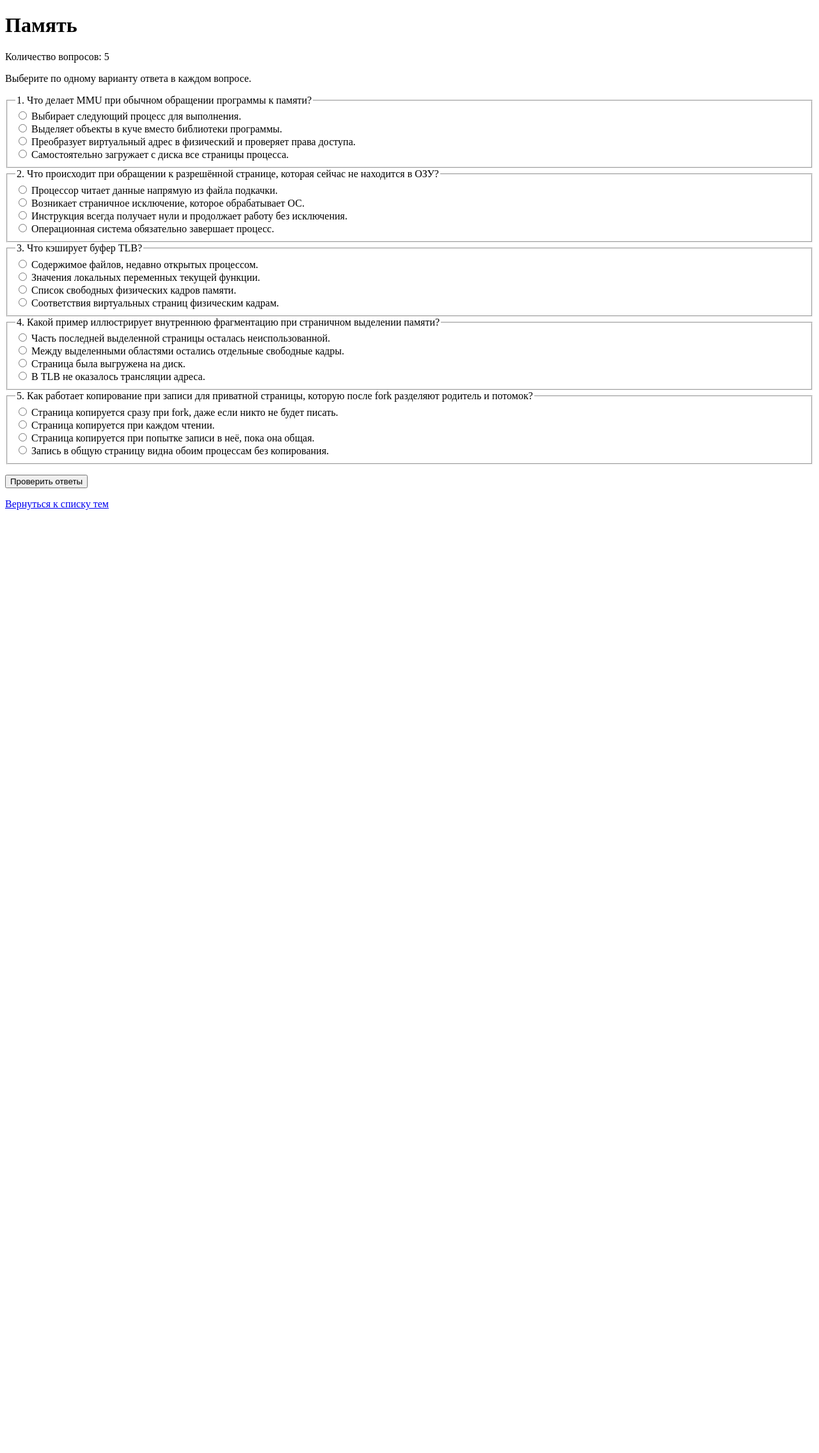
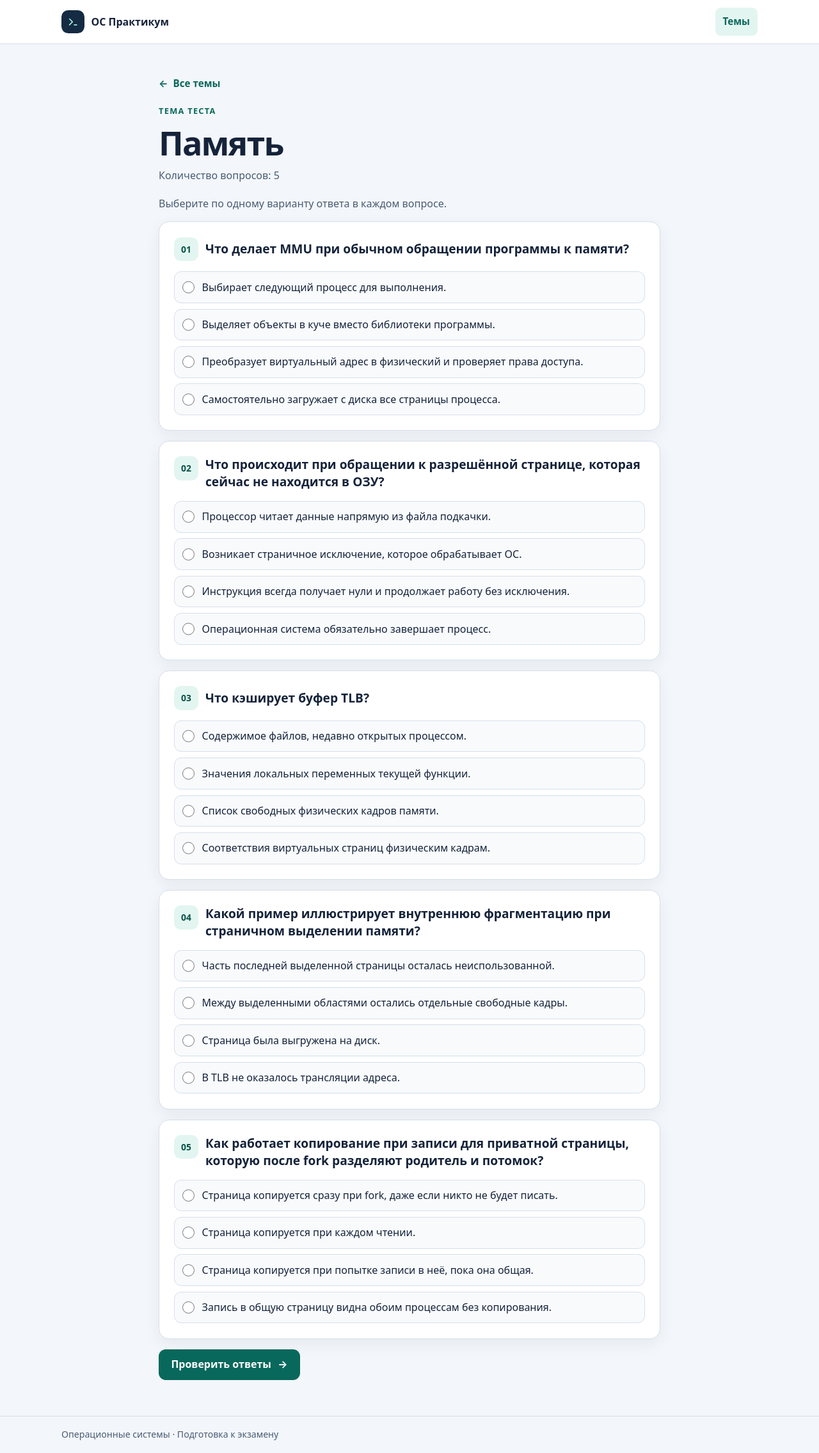
Before and after one commit to i1yabat/preparing_to_OS_exam, a Django app: page /topics/memory/ in a window 1280 px wide. Shown: the whole page at 64% size. Before the commit the page ends 797 px from the top, so only its background shows below. Run offline with Django 5.2, Linux system fonts and the light colour scheme; data comes from the database, SQL or seed files in the repository.

Commit message:
Polish quiz interface and document manual review

```diff
--- a/config/settings.py
+++ b/config/settings.py
@@ -11,6 +11,7 @@ INSTALLED_APPS = [
     "django.contrib.auth",
     "django.contrib.contenttypes",
     "django.contrib.sessions",
+    "django.contrib.staticfiles",
     "quiz",
 ]
 
@@ -47,4 +48,5 @@ DATABASES = {
 LANGUAGE_CODE = "ru"
 TIME_ZONE = "UTC"
 USE_TZ = True
+STATIC_URL = "/static/"
 DEFAULT_AUTO_FIELD = "django.db.models.BigAutoField"
--- /dev/null
+++ b/quiz/static/quiz/site.css
@@ -0,0 +1,297 @@
+:root {
+    color-scheme: light;
+    --canvas: #f3f6fa;
+    --paper: #fff;
+    --ink: #15233a;
+    --muted: #485c73;
+    --line: #d6dfe9;
+    --accent: #09685c;
+    --accent-dark: #075348;
+    --accent-soft: #e3f5f0;
+    --mint: #9cefd7;
+    --danger: #9c3030;
+    --gutter: clamp(1rem, 4vw, 2.5rem);
+    --page-width: 68rem;
+    --radius: 1rem;
+    --shadow: 0 8px 24px rgb(21 35 58 / 6%);
+    font-family: system-ui, -apple-system, "Segoe UI", sans-serif;
+    line-height: 1.55;
+    color: var(--ink);
+    background: var(--canvas);
+}
+
+*, *::before, *::after { box-sizing: border-box; }
+
+body {
+    display: flex;
+    min-height: 100vh;
+    flex-direction: column;
+    margin: 0;
+    overflow-wrap: anywhere;
+}
+
+h1, h2, h3, p { margin: 0; }
+h1, h2, h3 { line-height: 1.16; }
+h1 { font-size: clamp(2rem, 5vw, 3.25rem); letter-spacing: -.035em; }
+h2 { font-size: clamp(1.4rem, 3vw, 1.8rem); letter-spacing: -.02em; }
+
+a { color: var(--accent); text-underline-offset: .2em; }
+button { font: inherit; }
+:focus-visible { outline: 3px solid var(--accent); outline-offset: 3px; }
+
+.wrap {
+    width: min(calc(100% - 2 * var(--gutter)), var(--page-width));
+    margin-inline: auto;
+}
+
+.main { flex: 1; padding-block: clamp(1.5rem, 4vw, 3rem) 3.5rem; }
+.main--narrow { --page-width: 49rem; }
+
+.site-header {
+    background: var(--paper);
+    border-bottom: 1px solid var(--line);
+}
+
+.site-header__inner {
+    display: flex;
+    min-height: 4.25rem;
+    align-items: center;
+    justify-content: space-between;
+    gap: .75rem;
+}
+
+.brand {
+    display: inline-flex;
+    align-items: center;
+    gap: .65rem;
+    color: var(--ink);
+    font-weight: 750;
+    text-decoration: none;
+}
+
+.brand__icon {
+    display: grid;
+    width: 2.25rem;
+    height: 2.25rem;
+    flex: none;
+    place-items: center;
+    border-radius: .65rem;
+    background: #152b43;
+    color: var(--mint);
+}
+
+.brand__icon svg { width: 1.4rem; height: 1.4rem; }
+
+.nav-link, .back-link {
+    display: inline-flex;
+    min-height: 2.75rem;
+    align-items: center;
+    gap: .5rem;
+    font-size: .95rem;
+    font-weight: 700;
+    text-decoration: none;
+}
+
+.nav-link { padding-inline: .75rem; border-radius: .55rem; background: var(--accent-soft); }
+.nav-link:hover, .back-link:hover { text-decoration: underline; }
+.back-link { margin-block: -.5rem .75rem; }
+
+.site-footer {
+    padding-block: 1.1rem;
+    border-top: 1px solid var(--line);
+    color: var(--muted);
+    font-size: .88rem;
+}
+
+.hero, .score-panel {
+    border-radius: calc(var(--radius) + .25rem);
+    background: radial-gradient(ellipse at top right, #1d484e, transparent 72%), #14243e;
+    color: var(--paper);
+}
+
+.hero {
+    display: grid;
+    grid-template-columns: minmax(0, 1fr) minmax(0, 30%);
+    align-items: center;
+    gap: 1rem;
+    padding: clamp(1.45rem, 5vw, 3.5rem);
+}
+
+.hero__art { display: block; width: 100%; height: auto; }
+.hero__lead { max-width: 36rem; margin-top: 1rem; color: #d9e7f3; font-size: 1.08rem; }
+
+.eyebrow {
+    margin-bottom: .65rem;
+    color: var(--accent);
+    font-size: .8rem;
+    font-weight: 750;
+    letter-spacing: .1em;
+    line-height: 1.4;
+    text-transform: uppercase;
+}
+
+.hero .eyebrow, .score-panel .eyebrow { color: var(--mint); }
+.topic-section, .review { margin-top: clamp(1.65rem, 4vw, 2.5rem); }
+.section-note { margin-top: .5rem; color: var(--muted); }
+
+.topic-grid, .review-list {
+    display: grid;
+    gap: 1rem;
+    margin: 1rem 0 0;
+    padding: 0;
+    list-style: none;
+}
+
+.topic-grid { grid-template-columns: repeat(auto-fit, minmax(min(100%, 16rem), 1fr)); }
+
+.topic-card, .question-card, .review-card, .notice {
+    border: 1px solid var(--line);
+    border-radius: var(--radius);
+    background: var(--paper);
+    box-shadow: var(--shadow);
+}
+
+.topic-card {
+    display: flex;
+    height: 100%;
+    flex-direction: column;
+    align-items: flex-start;
+    gap: .9rem;
+    padding: clamp(1rem, 3vw, 1.5rem);
+    color: var(--ink);
+    text-decoration: none;
+}
+
+.topic-card:hover { border-color: var(--accent); }
+.topic-card:hover h3 { color: var(--accent-dark); text-decoration: underline; }
+.topic-card h3 { font-size: 1.42rem; }
+.topic-card__top { display: flex; width: 100%; align-items: center; justify-content: space-between; }
+.topic-card__arrow { color: var(--accent); font-size: 1.25rem; }
+
+.index-chip {
+    display: inline-grid;
+    min-width: 2.35rem;
+    min-height: 2.35rem;
+    flex: none;
+    place-items: center;
+    border-radius: .65rem;
+    background: var(--accent-soft);
+    color: var(--accent-dark);
+    font-size: .87rem;
+    font-weight: 750;
+    font-variant-numeric: tabular-nums;
+}
+
+.count-pill {
+    margin-top: auto;
+    padding: .25rem .65rem;
+    border-radius: 1rem;
+    background: #edf2f8;
+    color: var(--muted);
+    font-size: .89rem;
+    font-weight: 650;
+}
+
+.page-intro { margin-bottom: 1.2rem; }
+.page-intro > p:not(.eyebrow) { margin-top: .5rem; color: var(--muted); }
+.quiz-form { display: grid; gap: 1rem; margin-top: 1rem; }
+.question-card, .review-card, .notice { padding: clamp(.9rem, 3vw, 1.45rem); }
+.question-card--invalid { border-color: var(--danger); }
+
+fieldset { min-width: 0; margin: 0; padding: 0; border: 0; }
+legend { width: 100%; padding: 0; }
+
+.question-heading {
+    display: flex;
+    align-items: flex-start;
+    gap: .7rem;
+    font-size: clamp(1.06rem, 2.5vw, 1.2rem);
+    font-weight: 700;
+    line-height: 1.4;
+}
+
+.question-heading span:last-child { align-self: center; }
+.options { display: grid; gap: .55rem; margin-top: 1rem; }
+
+.option {
+    display: flex;
+    min-height: 3.1rem;
+    align-items: center;
+    gap: .7rem;
+    padding: .6rem .75rem;
+    border: 1px solid var(--line);
+    border-radius: .7rem;
+    background: #f8fafc;
+    cursor: pointer;
+}
+
+.option:hover { border-color: var(--accent); }
+.option:has(input:checked) { border-color: var(--accent); background: var(--accent-soft); }
+.option:has(input:focus-visible) { outline: 2px solid var(--accent); outline-offset: 2px; }
+
+.option input {
+    width: 1.2rem;
+    height: 1.2rem;
+    flex: none;
+    margin: 0;
+    accent-color: var(--accent);
+}
+
+.errorlist {
+    margin: .75rem 0 0;
+    padding: .6rem .8rem;
+    border-left: 3px solid var(--danger);
+    border-radius: .25rem;
+    background: #fff0ef;
+    color: var(--danger);
+    list-style: none;
+}
+
+.quiz-form > .errorlist { margin: 0; }
+.actions { display: flex; flex-wrap: wrap; gap: .7rem; }
+.actions--result { margin-top: 1.5rem; }
+
+.button {
+    display: inline-flex;
+    min-height: 3rem;
+    justify-content: center;
+    align-items: center;
+    gap: .65rem;
+    padding: .65rem 1.15rem;
+    border: 1px solid transparent;
+    border-radius: .7rem;
+    font-weight: 750;
+    text-align: center;
+    text-decoration: none;
+    cursor: pointer;
+}
+
+.button--primary { background: var(--accent); color: white; }
+.button--primary:hover { background: var(--accent-dark); }
+.button--secondary { border-color: var(--line); background: var(--paper); color: var(--ink); }
+.button--secondary:hover { border-color: var(--accent); color: var(--accent-dark); }
+
+.score-panel { padding: clamp(1.25rem, 5vw, 2.4rem); }
+
+.score-panel strong {
+    display: block;
+    font-size: clamp(3.4rem, 10vw, 5rem);
+    font-variant-numeric: tabular-nums;
+    line-height: 1;
+    letter-spacing: -.04em;
+}
+
+.score-panel__note { margin-top: .55rem; color: #d9e7f3; }
+.review-card { border-inline-start: .25rem solid #b46527; }
+.review-card h3 { font-size: 1.12rem; }
+.review-card p { margin-top: .55rem; color: var(--muted); }
+.review-card b { color: var(--ink); }
+.notice { margin-top: 1rem; color: var(--muted); }
+.notice--success { border-color: #a7dacc; color: var(--accent-dark); background: var(--accent-soft); }
+
+@media (max-width: 42rem) {
+    .hero { grid-template-columns: 1fr; }
+    .hero__art { display: none; }
+    .topic-grid { grid-template-columns: 1fr; }
+    .actions { flex-direction: column; }
+}
--- a/quiz/tests.py
+++ b/quiz/tests.py
@@ -73,7 +73,11 @@ class QuizPageTests(TestCase):
             self.assertContains(response, question.choices.get(is_correct=True).text)
             self.assertContains(response, question.explanation)
         self.assertNotContains(response, Question.objects.get(pk=1).explanation)
-        self.assertContains(response, '<a href="/">Вернуться к списку тем</a>', html=True)
+        self.assertContains(
+            response,
+            '<a class="button button--secondary" href="/">Вернуться к списку тем</a>',
+            html=True,
+        )
 
     def test_score_boundaries(self):
         for choice_ids, score in [([2, 8, 9, 15, 18], 5), ([1, 5, 10, 13, 17], 0)]:
--- /dev/null
+++ b/templates/base.html
@@ -0,0 +1,33 @@
+{% load static %}
+<!doctype html>
+<html lang="ru">
+<head>
+    <meta charset="utf-8">
+    <meta name="viewport" content="width=device-width, initial-scale=1">
+    <title>{% block title %}Тренажёр по операционным системам{% endblock %}</title>
+    <link rel="stylesheet" href="{% static 'quiz/site.css' %}">
+</head>
+<body>
+    <header class="site-header">
+        <div class="wrap site-header__inner">
+            <a class="brand" href="{% url 'home' %}">
+                <span class="brand__icon" aria-hidden="true">
+                    <svg viewBox="0 0 24 24" fill="none" stroke="currentColor" stroke-width="1.8" stroke-linecap="round" stroke-linejoin="round">
+                        <path d="m6 7 5 5-5 5m8 0h4"/>
+                    </svg>
+                </span>
+                ОС Практикум
+            </a>
+            <nav aria-label="Основная навигация">
+                <a class="nav-link" href="{% url 'home' %}">Темы</a>
+            </nav>
+        </div>
+    </header>
+    <main class="wrap main {% block layout_class %}{% endblock %}">
+        {% block content %}{% endblock %}
+    </main>
+    <footer class="site-footer">
+        <div class="wrap">Операционные системы <span aria-hidden="true">·</span> Подготовка к экзамену</div>
+    </footer>
+</body>
+</html>
--- a/templates/topic_detail.html
+++ b/templates/topic_detail.html
@@ -1,32 +1,46 @@
-<!doctype html>
-<html lang="ru">
-<head>
-    <meta charset="utf-8">
-    <meta name="viewport" content="width=device-width, initial-scale=1">
-    <title>{{ topic.name }} — Тренажёр по операционным системам</title>
-</head>
-<body>
-    <main>
+{% extends "base.html" %}
+
+{% block title %}{{ topic.name }} — Тренажёр по операционным системам{% endblock %}
+{% block layout_class %}main--narrow{% endblock %}
+
+{% block content %}
+    <a class="back-link" href="{% url 'home' %}"><span aria-hidden="true">←</span> Все темы</a>
+    <header class="page-intro">
+        <p class="eyebrow">Тема теста</p>
         <h1>{{ topic.name }}</h1>
         <p>Количество вопросов: {{ question_count }}</p>
+    </header>
     {% if form %}
-            <p>Выберите по одному варианту ответа в каждом вопросе.</p>
-            <form method="post" novalidate>
+        <p class="section-note">Выберите по одному варианту ответа в каждом вопросе.</p>
+        <form class="quiz-form" method="post" novalidate>
             {% csrf_token %}
             {{ form.non_field_errors }}
             {% for field in form %}
+                <div class="question-card{% if field.errors %} question-card--invalid{% endif %}">
                     <fieldset{% if field.aria_describedby %} aria-describedby="{{ field.aria_describedby }}"{% endif %}>
-                        <legend>{{ forloop.counter }}. {{ field.label }}</legend>
+                        <legend>
+                            <span class="question-heading">
+                                <span class="index-chip" aria-hidden="true">{{ forloop.counter|stringformat:"02d" }}</span>
+                                <span>{{ field.label }}</span>
+                            </span>
+                        </legend>
                         {{ field.errors }}
-                        {{ field }}
+                        <div class="options">
+                            {% for radio in field %}
+                                <label class="option" for="{{ radio.id_for_label }}">
+                                    {{ radio.tag }}
+                                    <span>{{ radio.choice_label }}</span>
+                                </label>
+                            {% endfor %}
+                        </div>
                     </fieldset>
+                </div>
             {% endfor %}
-                <p><button type="submit">Проверить ответы</button></p>
+            <div class="actions">
+                <button class="button button--primary" type="submit">Проверить ответы <span aria-hidden="true">→</span></button>
+            </div>
         </form>
     {% else %}
-            <p>В этой теме пока нет вопросов.</p>
+        <p class="notice">В этой теме пока нет вопросов.</p>
     {% endif %}
-        <p><a href="{% url 'home' %}">Вернуться к списку тем</a></p>
-    </main>
-</body>
-</html>
+{% endblock %}
```
Also changed, not shown: REPORT.md (+2 -4 lines), config/tests.py (+7 -10 lines), templates/home.html (+42 -17 lines), templates/topic_result.html (+32 -24 lines), 1 other file. Lines whose indentation alone changed are shown as unchanged.
